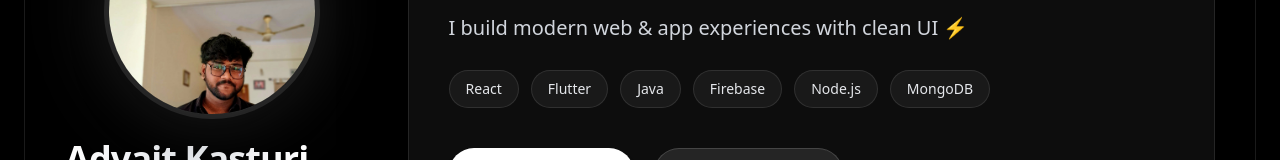
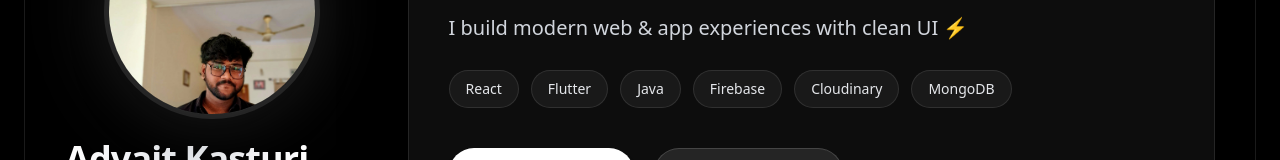
Before and after one commit to Advaitkasturi/advaitkasturi.github.io, a React (Vite) app: page / in a window 1280 px wide. Shown: the part 238-398 px from the top of the page. Built offline with nearby package versions, Linux system fonts and the light colour scheme.

Commit message:
changes made

```diff
--- a/src/assets/pages/home.jsx
+++ b/src/assets/pages/home.jsx
@@ -153,7 +153,7 @@ export default function AboutMe() {
             transition={{ delay: 0.55 }}
             className="flex flex-wrap gap-3 mb-10"
           >
-            {["React", "Flutter", "Java", "Firebase", "Node.js", "MongoDB"].map(
+            {["React", "Flutter", "Java", "Firebase", "Cloudinary", "MongoDB"].map(
               (tech, idx) => (
                 <span
                   key={idx}
```
Also changed, not shown: 1 other file (tests, documents, lock files or other folders).
